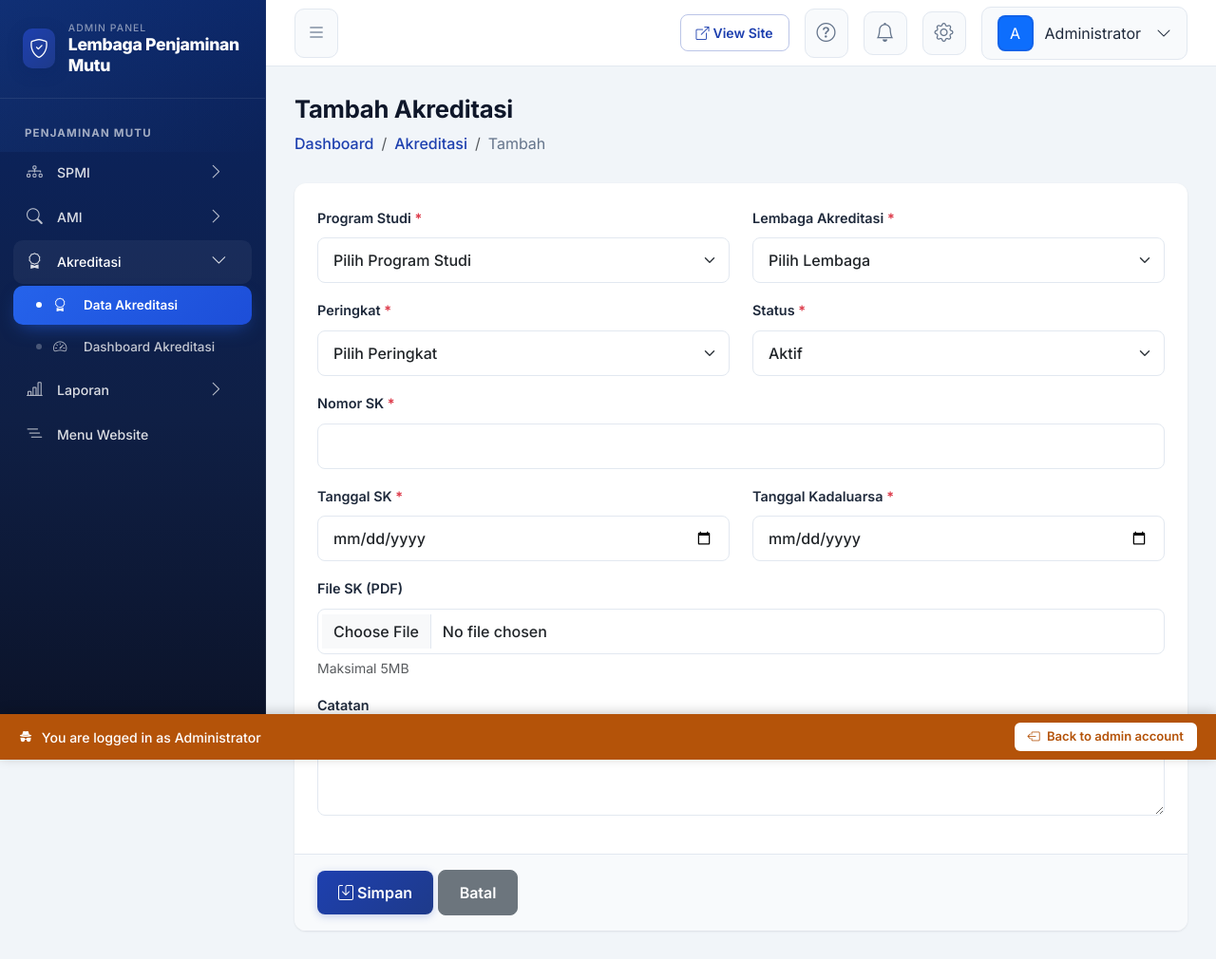
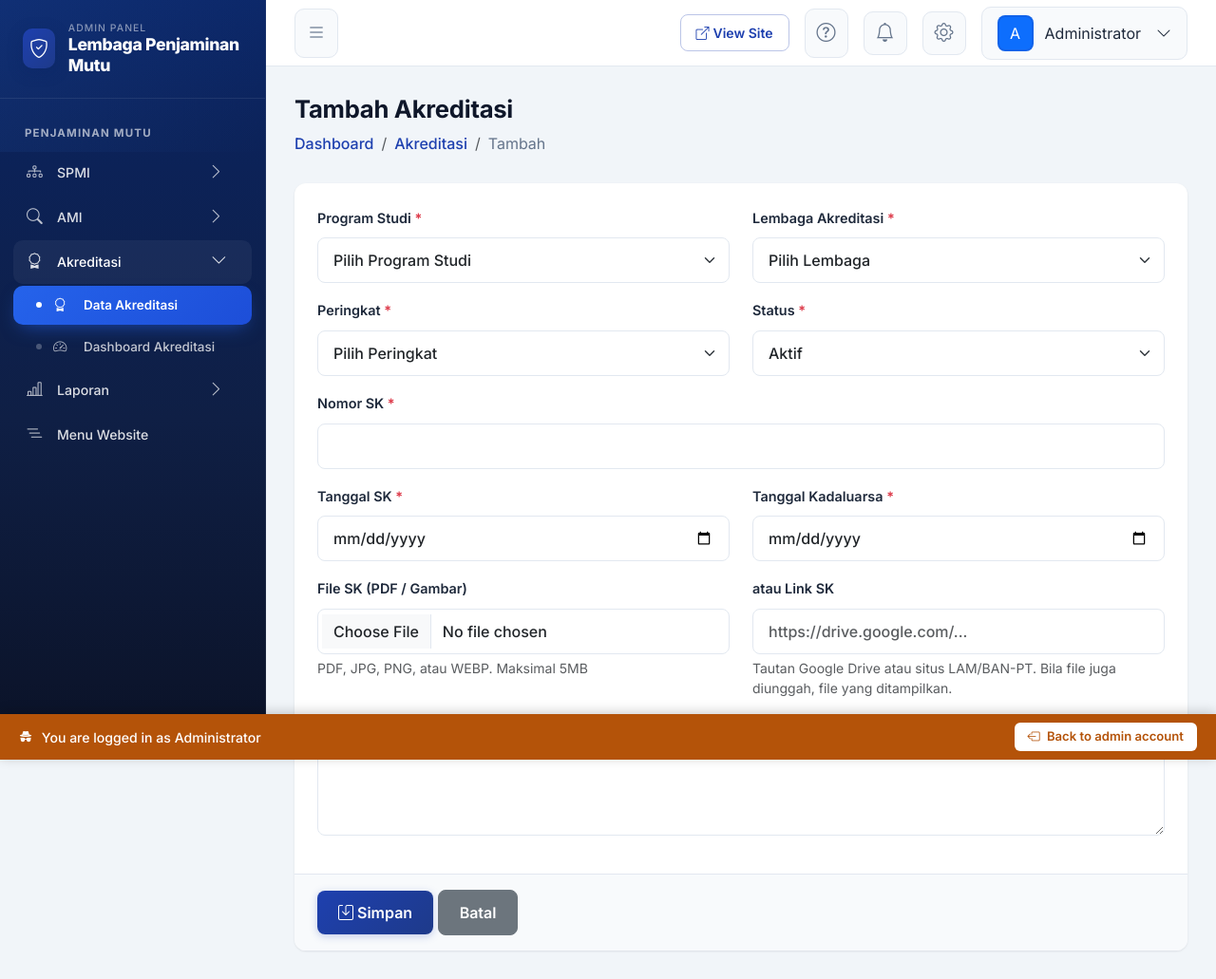
Before and after one commit to Gudangsoft/LPM, a Laravel app: page /admin/akreditasi/create in a window 1280 px wide. Shown: the whole page at 95% size. Before the commit the page ends 1010 px from the top, so only its background shows below. Run offline with Laravel 12, Linux system fonts and the light colour scheme; the visitor is signed in with stand-in values (Sample User, id 1); data comes from the database, SQL or seed files in the repository; data that the repository does not hold is empty.

Commit message:
feat(akreditasi): add link_sk field for document URLs and enhance file upload options

```diff
--- a/app/Http/Controllers/Admin/AkreditasiController.php
+++ b/app/Http/Controllers/Admin/AkreditasiController.php
@@ -67,9 +67,14 @@ class AkreditasiController extends Controller implements HasMiddleware
             'nomor_sk' => 'required|string|max:255',
             'tanggal_sk' => 'required|date',
             'tanggal_kadaluarsa' => 'required|date|after:tanggal_sk',
-            'file_sk' => 'nullable|file|mimes:pdf|max:5120',
+            'file_sk' => 'nullable|file|mimes:pdf,jpg,jpeg,png,webp|max:5120',
+            'link_sk' => 'nullable|url:http,https|max:1000',
             'status' => 'required|in:aktif,kadaluarsa,proses_perpanjangan',
             'catatan' => 'nullable|string',
+        ], [
+            'file_sk.mimes' => 'File SK harus berupa PDF atau gambar (JPG, PNG, WEBP).',
+            'file_sk.max' => 'Ukuran file SK maksimal 5MB.',
+            'link_sk.url' => 'Link SK harus berupa alamat web yang valid (diawali http:// atau https://).',
         ]);
 
         if ($request->hasFile('file_sk')) {
@@ -116,9 +121,14 @@ class AkreditasiController extends Controller implements HasMiddleware
             'nomor_sk' => 'required|string|max:255',
             'tanggal_sk' => 'required|date',
             'tanggal_kadaluarsa' => 'required|date|after:tanggal_sk',
-            'file_sk' => 'nullable|file|mimes:pdf|max:5120',
+            'file_sk' => 'nullable|file|mimes:pdf,jpg,jpeg,png,webp|max:5120',
+            'link_sk' => 'nullable|url:http,https|max:1000',
             'status' => 'required|in:aktif,kadaluarsa,proses_perpanjangan',
             'catatan' => 'nullable|string',
+        ], [
+            'file_sk.mimes' => 'File SK harus berupa PDF atau gambar (JPG, PNG, WEBP).',
+            'file_sk.max' => 'Ukuran file SK maksimal 5MB.',
+            'link_sk.url' => 'Link SK harus berupa alamat web yang valid (diawali http:// atau https://).',
         ]);
 
         if ($request->hasFile('file_sk')) {
@@ -126,6 +136,9 @@ class AkreditasiController extends Controller implements HasMiddleware
                 Storage::disk('public')->delete($akreditasi->file_sk);
             }
             $validated['file_sk'] = $request->file('file_sk')->store('akreditasi', 'public');
+        } elseif ($request->boolean('hapus_file_sk') && $akreditasi->file_sk) {
+            Storage::disk('public')->delete($akreditasi->file_sk);
+            $validated['file_sk'] = null;
         }
 
         $akreditasi->update($validated);
--- a/resources/views/admin/akreditasi/create.blade.php
+++ b/resources/views/admin/akreditasi/create.blade.php
@@ -98,13 +98,23 @@
                     </div>
                 </div>
 
-                <div class="mb-3">
-                    <label for="file_sk" class="form-label">File SK (PDF)</label>
-                    <input type="file" class="form-control @error('file_sk') is-invalid @enderror" id="file_sk" name="file_sk" accept=".pdf">
-                    @error('file_sk')
-                    <div class="invalid-feedback">{{ $message }}</div>
-                    @enderror
-                    <div class="form-text">Maksimal 5MB</div>
+                <div class="row">
+                    <div class="col-md-6 mb-3">
+                        <label for="file_sk" class="form-label">File SK (PDF / Gambar)</label>
+                        <input type="file" class="form-control @error('file_sk') is-invalid @enderror" id="file_sk" name="file_sk" accept=".pdf,.jpg,.jpeg,.png,.webp">
+                        @error('file_sk')
+                        <div class="invalid-feedback">{{ $message }}</div>
+                        @enderror
+                        <div class="form-text">PDF, JPG, PNG, atau WEBP. Maksimal 5MB</div>
+                    </div>
+                    <div class="col-md-6 mb-3">
+                        <label for="link_sk" class="form-label">atau Link SK</label>
+                        <input type="url" class="form-control @error('link_sk') is-invalid @enderror" id="link_sk" name="link_sk" value="{{ old('link_sk') }}" placeholder="https://drive.google.com/...">
+                        @error('link_sk')
+                        <div class="invalid-feedback">{{ $message }}</div>
+                        @enderror
+                        <div class="form-text">Tautan Google Drive atau situs LAM/BAN-PT. Bila file juga diunggah, file yang ditampilkan.</div>
+                    </div>
                 </div>
 
                 <div class="mb-3">
--- a/resources/views/admin/akreditasi/index.blade.php
+++ b/resources/views/admin/akreditasi/index.blade.php
@@ -70,9 +70,9 @@
                             <td><span class="badge bg-primary fs-6">{{ $item->peringkat }}</span></td>
                             <td>
                                 {{ $item->nomor_sk }}
-                                @if($item->file_sk)
-                                <a href="{{ Storage::url($item->file_sk) }}" target="_blank" class="ms-1">
-                                    <i class="bi bi-file-pdf text-danger"></i>
+                                @if($item->sk_url)
+                                <a href="{{ $item->sk_url }}" target="_blank" rel="noopener" class="ms-1" title="Lihat SK">
+                                    <i class="bi {{ $item->sk_icon }} {{ $item->sk_type === 'link' ? 'text-primary' : 'text-danger' }}"></i>
                                 </a>
                                 @endif
                             </td>
```
Also changed, not shown: app/Models/Akreditasi.php (+30 -0 lines), resources/views/admin/akreditasi/edit.blade.php (+21 -7 lines), resources/views/admin/akreditasi/show.blade.php (+18 -5 lines), database/migrations/2026_11_17_170000_add_link_sk_to_akreditasi_table.php (added).
